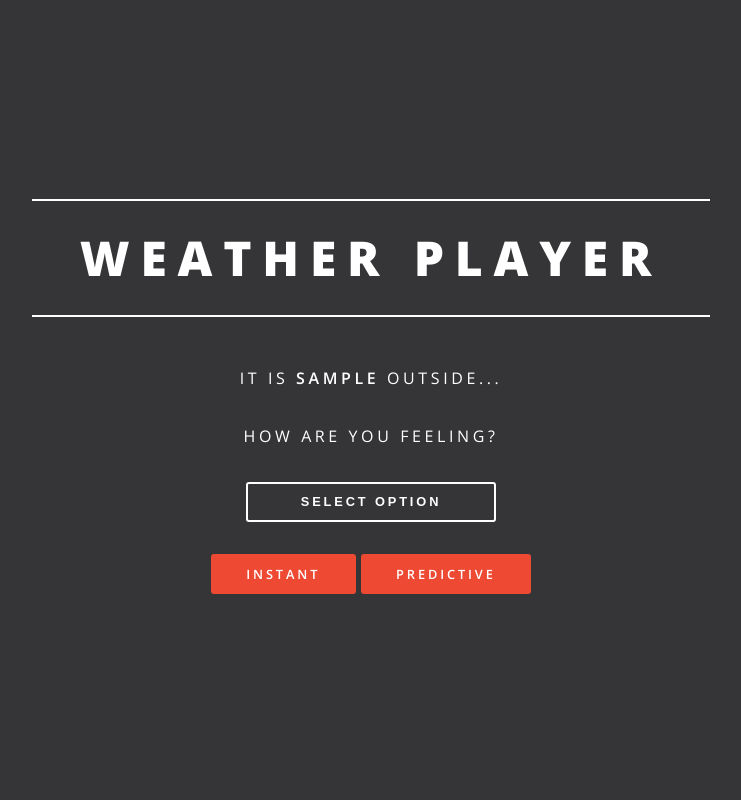
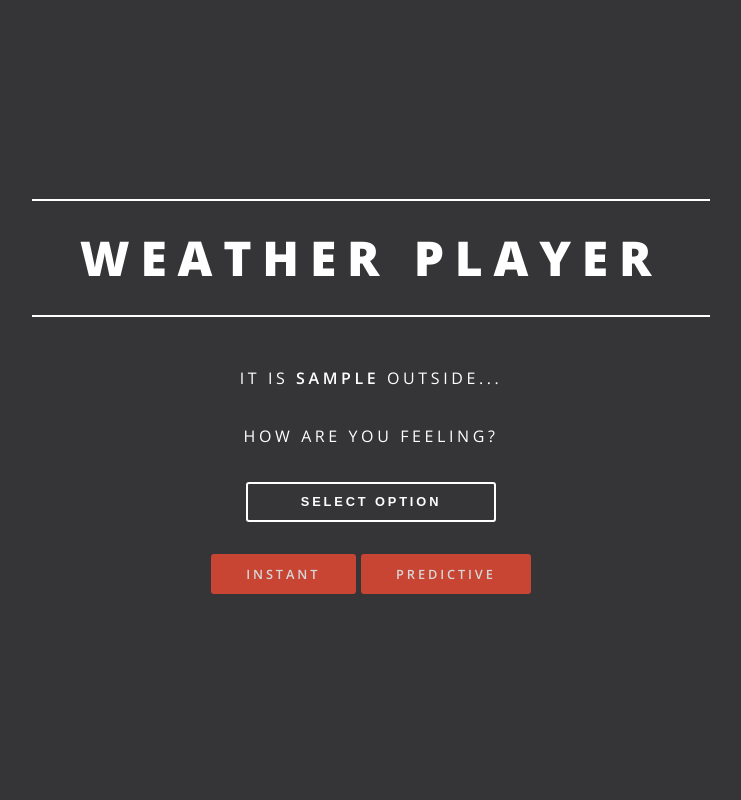
Before and after one commit to AlbertSuarez/weather-player, a Flask app: template src/templates/index.html in a window 1280 px wide. Shown: the whole page, without its empty margins (269-1010 px from the left). Run offline with Flask 2, Linux system fonts and the light colour scheme; the template is opened without the code that fills it: most values are stand-ins (such as "Sample title", 1, 10 or a date in 2020).

Commit message:
enable and disables buttons

```diff
--- a/src/static/js/index.js
+++ b/src/static/js/index.js
@@ -40,31 +40,24 @@
         $('.select-dropdown__list').toggleClass('active');
     });
 
-    var itemValue = null
     $('.select-dropdown__list-item').on('click', function(){
-        itemValue = $(this).data('value');
+        var itemValue = $(this).data('value');
         console.log(itemValue);
         $('#input_feeling').val(itemValue);
         $('.select-dropdown__button span').text($(this).text()).parent().attr('data-value', itemValue);
         $('.select-dropdown__list').toggleClass('active');
+        $('#instant').removeClass('disabled');
+        $('#predictive').removeClass('disabled');
     });
 
     $('#instant').on('click', function(){
-        if (itemValue == null) {
-            window.alert("C'mon, don't be shy! How are you feeling?");
-        } else {
-            $('#input_gen_mode').val('instant');
-            $('#form_submit').submit();
-        }
+        $('#input_gen_mode').val('instant');
+        $('#form_submit').submit();
     })
 
     $('#predictive').on('click', function(){
-        if (itemValue == null) {
-            window.alert("C'mon, don't be shy! How are you feeling?");
-        } else {
-            $('#input_gen_mode').val('predictive');
-            $('#form_submit').submit();
-        }
+        $('#input_gen_mode').val('predictive');
+        $('#form_submit').submit();
     })
 
 })(jQuery);
--- a/src/static/styles/master.css
+++ b/src/static/styles/master.css
@@ -476,3 +476,11 @@ body.landing #page-wrapper {
     color: #616161;
     transition: all ease-in-out 0.3s;
 }
+
+/* Disabled <a> */
+
+a.disabled {
+   pointer-events: none;
+   cursor: default;
+   opacity: 0.8;
+}
--- a/src/templates/index.html
+++ b/src/templates/index.html
@@ -70,9 +70,9 @@
             </div>
           </div>
 
-          <a id="instant" class="button special">Instant</a>
-          <a id="predictive" class="button special">Predictive</a>
-          <a id="load" class="loader" ></a>
+          <a id="instant" class="button special disabled">Instant</a>
+          <a id="predictive" class="button special disabled">Predictive</a>
+
         </form>
 
       </div>
```
